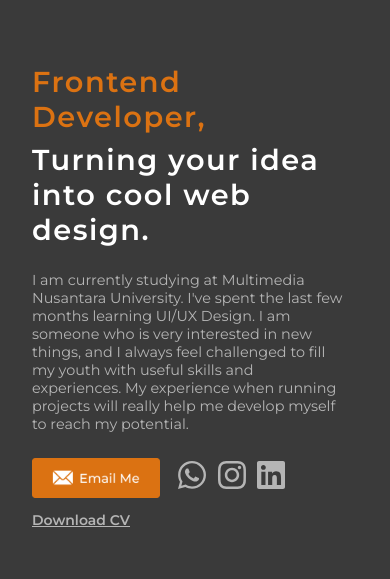
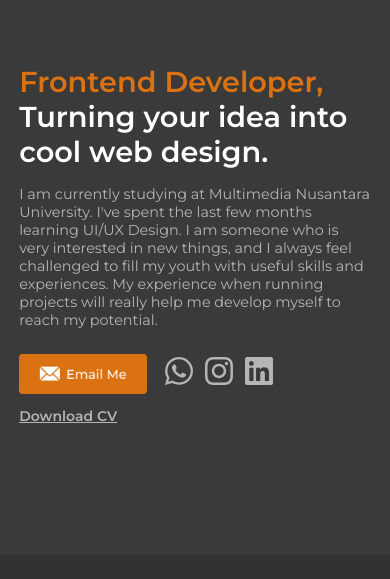
Before and after one commit to alvichairofta/Portofolio, a React (Create React App) app: page / in a window 390 px wide. Shown: the part 450-1029 px from the top of the page. Built offline with nearby package versions, Linux system fonts and the light colour scheme; a web font is replaced by a local one.

Commit message:
Update Responsive Mobile V2.0

```diff
--- a/src/components/Aboutme.css
+++ b/src/components/Aboutme.css
@@ -12,11 +12,10 @@
 .Kiri img {
   max-height: 100%;
   object-fit: contain;
-
 }
 
 .Kanan {
-  width: 36%;
+  width: 37%;
   color: white;
   font-family: "Montserrat", sans-serif;
   margin-right: 5rem;
@@ -111,17 +110,17 @@
   }
 
   .Kanan {
-    width: 80%;
+    width: 90%;
     margin-top: -10px;
     display: flex;
     flex-direction: column;
     position: static;
-    padding-left: 2rem;
+    padding-left: 1.2rem;
   }
 
   .Kanan h1 {
     font-size: 1.8rem;
-    margin-bottom: 0.5rem;
+    letter-spacing: normal!important;
   }
 
   .Kanan p {
```
